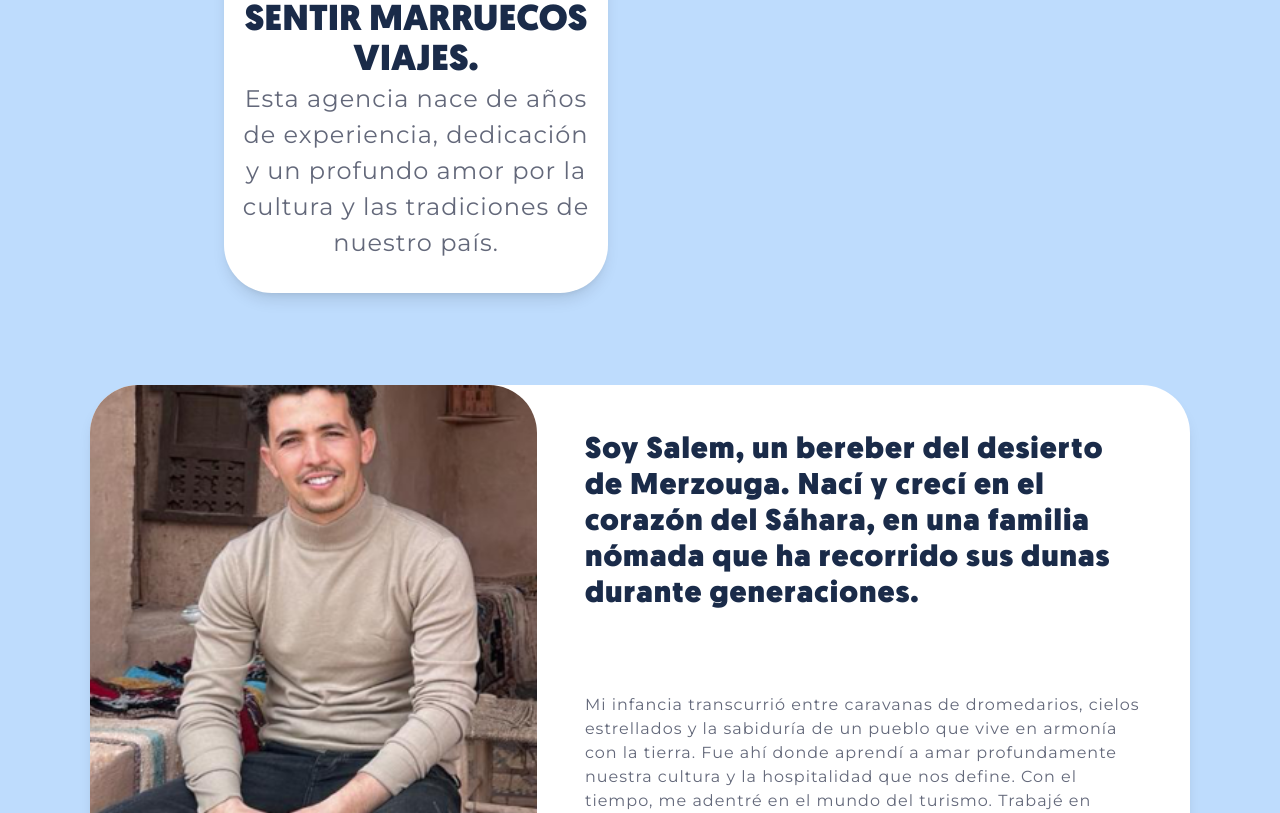
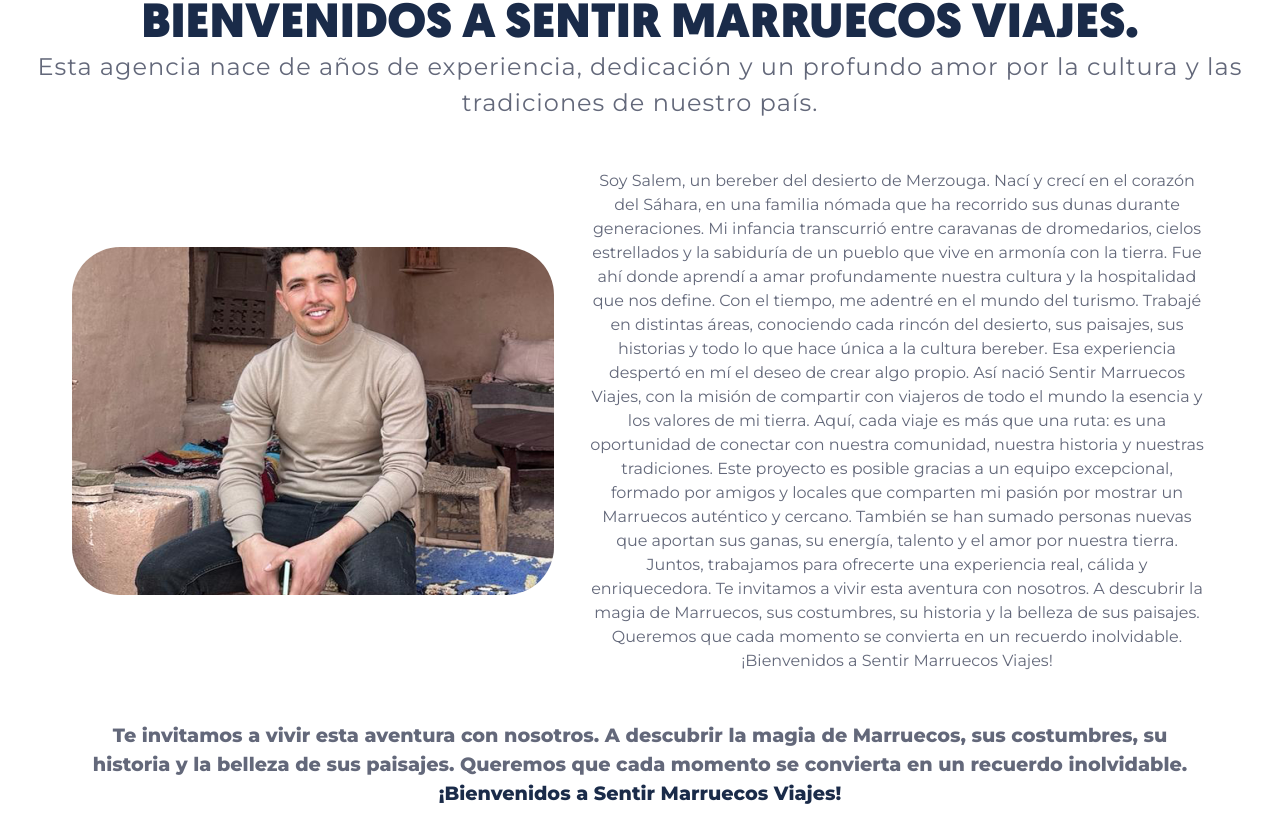
Before and after one commit to JuanCanteroJarilla/sentir-marruecos, a Next.js app: page /Sobre-nosotros in a window 1280 px wide. Shown: the part 407-1220 px from the top of the page. Built offline with nearby package versions, Linux system fonts and the light colour scheme.

Commit message:
fix - tot el totxo de text

```diff
--- a/src/app/Sobre-nosotros/page.tsx
+++ b/src/app/Sobre-nosotros/page.tsx
@@ -3,10 +3,10 @@ import Image from "next/image";
 function SobreNosotros() {
   return (
     <>
-      <div className="bg-[#bedcfd] h-[240vh] w-full">
-        <div className="mainDivSobreNosotros flex flex-col items-start h-screen">
-          <div className="bg-white mt-[20rem] max-w-[24rem] ml-4 sm:ml-16 md:ml-32 lg:ml-56 rounded-[3rem] pt-4 pl-4 pr-4 shadow-lg">
-            <p className="titleSobreNosotros 2xl:text-5xl lg:text-4xl">
+      <div className="bg-[#fff] w-full">
+        <div className="mainDivSobreNosotros flex flex-col items-start h-screen"></div>
+        <div>
+          <p className="titleSobreNosotros mt-12 xl:text-5xl lg:text-4xl">
             Bienvenidos a Sentir Marruecos Viajes.
           </p>
           <p className="subtitleTitleSobreNosotros">
@@ -14,7 +14,52 @@ function SobreNosotros() {
             amor por la cultura y las tradiciones de nuestro país.
           </p>
         </div>
+        <div className="salemText pl-18 pr-18 pt-8 flex flex-row items-center justify-center mt-12">
+          <Image
+            src={"/images/salem.png"}
+            alt={`Rutas`}
+            width={950}
+            height={348}
+            className="rounded-[3rem] w-full h-full object-cover"
+          />
+          <p className="pl-8 2xl:text-[1.2rem] lg:text-[1rem]">
+            Soy Salem, un bereber del desierto de Merzouga. Nací y crecí en el
+            corazón del Sáhara, en una familia nómada que ha recorrido sus dunas
+            durante generaciones. Mi infancia transcurrió entre caravanas de
+            dromedarios, cielos estrellados y la sabiduría de un pueblo que vive
+            en armonía con la tierra. Fue ahí donde aprendí a amar profundamente
+            nuestra cultura y la hospitalidad que nos define. Con el tiempo, me
+            adentré en el mundo del turismo. Trabajé en distintas áreas,
+            conociendo cada rincón del desierto, sus paisajes, sus historias y
+            todo lo que hace única a la cultura bereber. Esa experiencia
+            despertó en mí el deseo de crear algo propio. Así nació Sentir
+            Marruecos Viajes, con la misión de compartir con viajeros de todo el
+            mundo la esencia y los valores de mi tierra. Aquí, cada viaje es más
+            que una ruta: es una oportunidad de conectar con nuestra comunidad,
+            nuestra historia y nuestras tradiciones. Este proyecto es posible
+            gracias a un equipo excepcional, formado por amigos y locales que
+            comparten mi pasión por mostrar un Marruecos auténtico y cercano.
+            También se han sumado personas nuevas que aportan sus ganas, su
+            energía, talento y el amor por nuestra tierra. Juntos, trabajamos
+            para ofrecerte una experiencia real, cálida y enriquecedora. Te
+            invitamos a vivir esta aventura con nosotros. A descubrir la magia
+            de Marruecos, sus costumbres, su historia y la belleza de sus
+            paisajes. Queremos que cada momento se convierta en un recuerdo
+            inolvidable. ¡Bienvenidos a Sentir Marruecos Viajes!
+          </p>
         </div>
+        <p className="salemText pl-18 pr-18 pt-8 font-extrabold">
+          <span>Te invitamos a vivir esta aventura con nosotros.</span> A
+          descubrir la magia de Marruecos, sus costumbres, su historia y la
+          belleza de sus paisajes. Queremos que cada momento se convierta en un
+          recuerdo inolvidable.
+          <br />{" "}
+          <span className="text-[#1a2b49]">
+            ¡Bienvenidos a Sentir Marruecos Viajes!
+          </span>
+        </p>
+      </div>
+
       {/* <div className="h-screen w-full flex flex-row justify-center gap-4">
         <div className="mt-86 max-w-[60vw]">
           <p className="salemText ">
@@ -41,7 +86,7 @@ function SobreNosotros() {
         </div>
 
       </div> */}
-        <div className=" w-[86vw] flex flex-row justify-center items-start 2xl:mt-[45vh] lg:mt-[54vh] bg-white mx-auto rounded-[3rem] shadow-lg">
+      {/* <div className=" w-[86vw] flex flex-row justify-center items-start 2xl:mt-[45vh] lg:mt-[54vh] bg-white mx-auto rounded-[3rem] shadow-lg">
           <div className="flex items-center justify-center w-[950px] h-[500px] overflow-hidden">
             <Image
               src={"/images/salem.png"}
@@ -92,8 +137,7 @@ function SobreNosotros() {
               className="rounded-[3rem] w-full h-full object-cover"
             />
           </div>
-        </div>
-      </div>
+        </div>*/}
     </>
   );
 }
--- a/src/app/Sobre-nosotros/styles.scss
+++ b/src/app/Sobre-nosotros/styles.scss
@@ -24,7 +24,7 @@
   text-transform: uppercase;
   color: #1a2b49;
   text-align: center; // Centra el texto
-  margin-top: 2rem; // Añade margen superior
+  // margin-top: 2rem; // Añade margen superior
 }
 
 .subtitleTitleSobreNosotros {
@@ -33,16 +33,16 @@
   letter-spacing: 1px;
   color: #63687a;
   text-align: center; // Centra el texto
-  margin: 0 auto 2rem; // Centra y da margen inferior
-  display: block;
+  // margin: 0 auto 2rem; // Centra y da margen inferior
+  // display: block;
 }
 
 .salemText {
   font-family: "Montserrat", sans-serif;
   font-size: 1.2rem;
-  color: rgb(0, 0, 0);
-  text-align: center; // Centra el texto
-  margin: 1rem auto; // Añade margen superior e inferior
+  color: #63687a;
+  text-align: center;
+  margin: 1rem auto;
 }
 
 .divTitleFooter {
```
Lines whose indentation alone changed are shown as unchanged.
